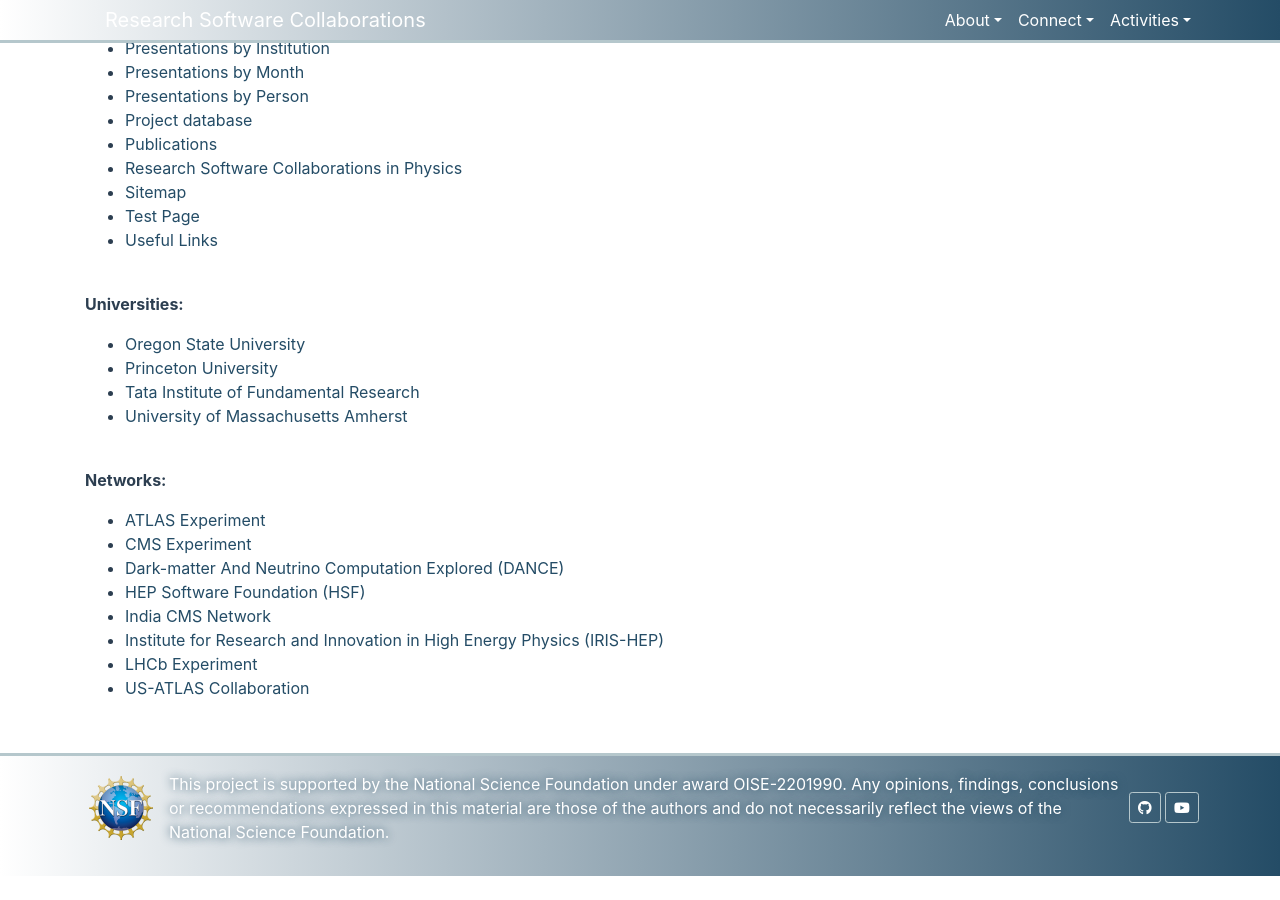
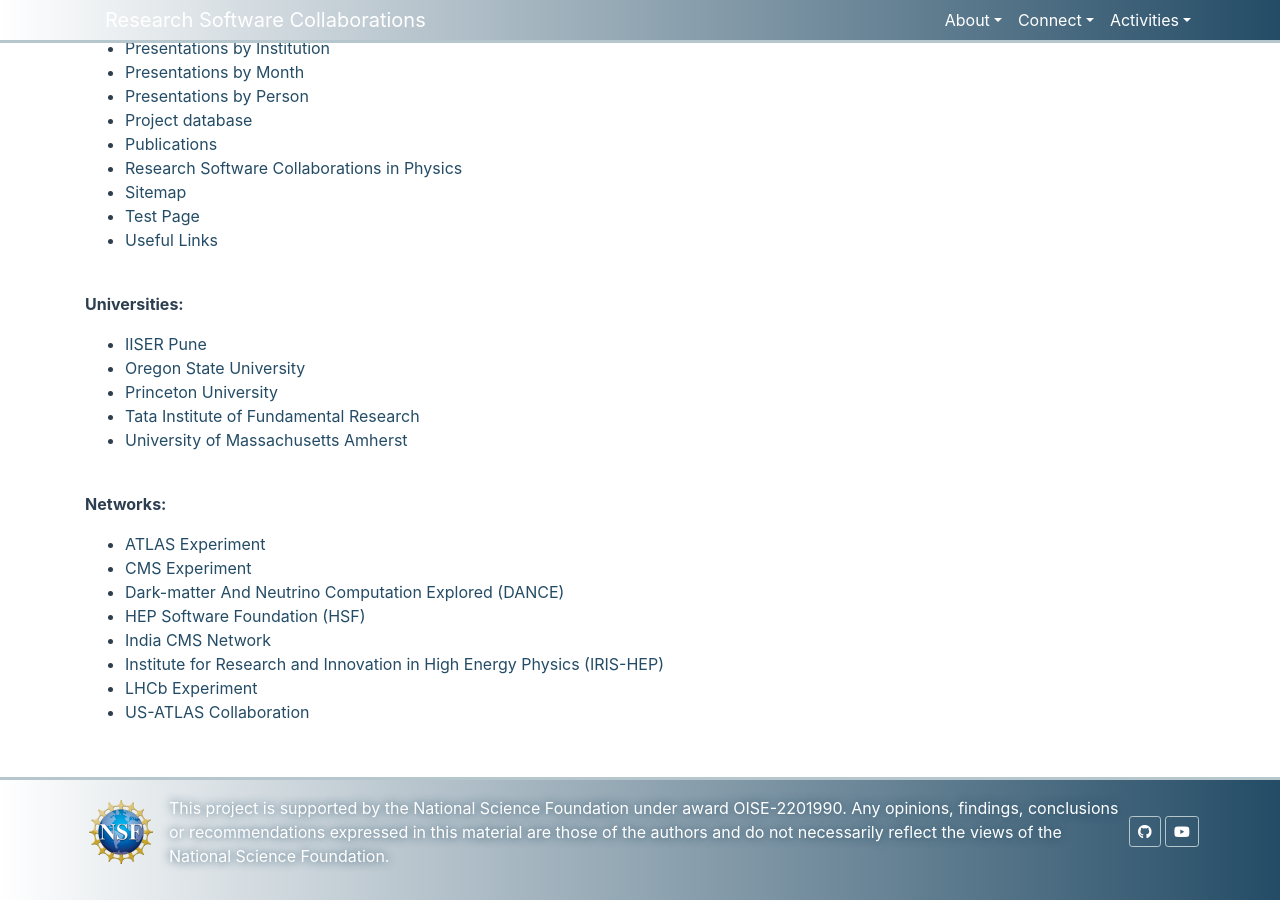
Before and after one commit to research-software-collaborations/research-software-collaborations.github.io, a Jekyll site: the page built from pages/sitemap.md, in a window 1280 px wide and 900 px high, scrolled down 1380 px. Built offline with Jekyll 4.4.1, drawn with Linux system fonts in a browser that asks for light colours; cached includes are drawn as plain includes; before the commit the page ends 2256 px from its top, so only the background shows below that.

Commit message:
add a university with (currently) no members and the check on number of members for the layout

```diff
--- a/_layouts/university.html
+++ b/_layouts/university.html
@@ -8,6 +8,8 @@
 <h2>{{ page.title }}</h2>
           {{ content }}
 
+{% assign nummembers = page.personnel | size %}
+{% if nummembers > 0 %}
 <h2>{{ page.title }} Collaborators</h2>
 <div class="container-fluid">
   <div class="row">
@@ -19,6 +21,7 @@
       {% endfor %}
   </div>
 </div>
+{% endif %}
 
         </main>
       </div>
--- /dev/null
+++ b/_universities/iiser-pune.md
@@ -0,0 +1,5 @@
+---
+layout: university
+title: IISER Pune
+personnel:
+---
```
